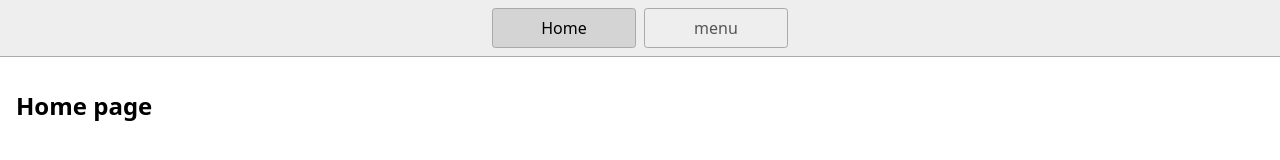
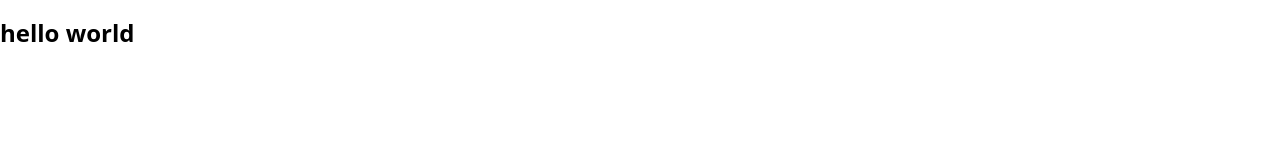
Before and after one commit to abeehafarhan/web-platform-lry3mv, a plain HTML site: page index.html in a window 1280 px wide. Drawn offline with Linux system fonts and the light colour scheme.

Commit message:
1 file modified

```diff
--- a/index.html
+++ b/index.html
@@ -9,12 +9,6 @@
 
   </head>
   <body>
-    <nav>
-      <a href="/" aria-current="page">Home</a>
-      <a href="/page2.html">menu</a>
-    </nav>
-    <main>
-      <h1>Home page</h1>
-    </main>
+    <h1>hello world</h1>
   </body>
 </html>
```
